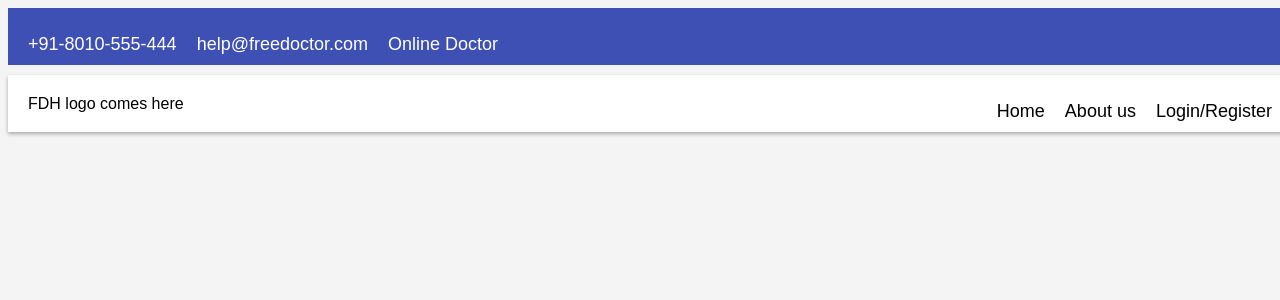
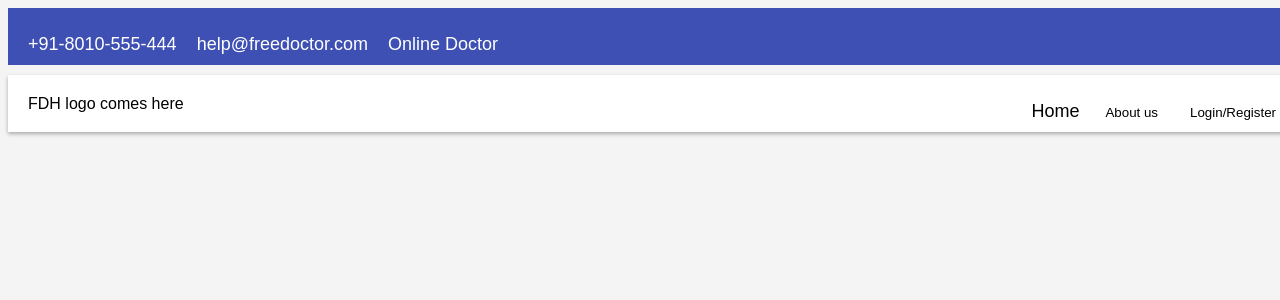
Before and after one commit to mahaveer0496/psd-html, a React app: page / in a window 1280 px wide. Shown: the top 300 px of the page. Built offline with nearby package versions, Linux system fonts and the light colour scheme; the HTML template or start-up script is replaced by a standard one.

Commit message:
lower nav complete

```diff
--- a/src/components/LowerNav.jsx
+++ b/src/components/LowerNav.jsx
@@ -7,8 +7,26 @@ const LowerNav = () => (
     </div>
     <ul className="lowernav__right">
       <li>Home</li>
-      <li>About us</li>
-      <li>Login/Register</li>
+      <li>
+        <div className="dropdown">
+          <button className="dropbtn">About us</button>
+          <div className="dropdown-content">
+            <a href="/#">Link 1</a>
+            <a href="/#">Link 2</a>
+            <a href="/#">Link 3</a>
+          </div>
+        </div>
+      </li>
+      <li>
+        <div className="dropdown">
+          <button className="dropbtn">Login/Register</button>
+          <div className="dropdown-content">
+            <a href="/#">Link 1</a>
+            <a href="/#">Link 2</a>
+            <a href="/#">Link 3</a>
+          </div>
+        </div>
+      </li>
     </ul>
   </nav>
 );
--- a/src/styles/modules/_lowernav.scss
+++ b/src/styles/modules/_lowernav.scss
@@ -6,7 +6,7 @@
   align-items: center;
   padding: 10px 20px;
   background-color: white;
-  box-shadow: 0 2px 4px rgba(1,1,1,.3);
+  box-shadow: 0 2px 4px rgba(1, 1, 1, .3);
   &__right {
     list-style-type: none;
     padding-left: 0px;
@@ -15,11 +15,44 @@
       font-size: 18px;
       display: inline-block;
       margin-right: 20px;
+      .dropbtn {
+        font-family: 'Raleway', sans-serif;
+        border: none;
+        cursor: pointer;
+        background-color: transparent;
+      }
+      .dropdown {
+        position: relative;
+        display: inline-block;
+      }
+      .dropdown-content {
+        display: none;
+        position: absolute;
+        min-width: 160px;
+        box-shadow: 0px 8px 16px 0px rgba(0, 0, 0, 0.2);
+        z-index: 1;
+        background-color: rgba(1, 1, 1, .2);
+      }
+      .dropdown-content a {
+        color: black;
+        padding: 12px 16px;
+        text-decoration: none;
+        display: block;
+      }
+      .dropdown-content a:hover {
+        background-color: #f1f1f1
+      }
+      .dropdown:hover .dropdown-content {
+        display: block;
+      }
     }
   }
-  &__left {
-    &:last-child{
+  &__right {
+    &:last-child {
       margin-right: -10px;
     }
   }
 }
+
+
+/* Dropdown Button */
```
